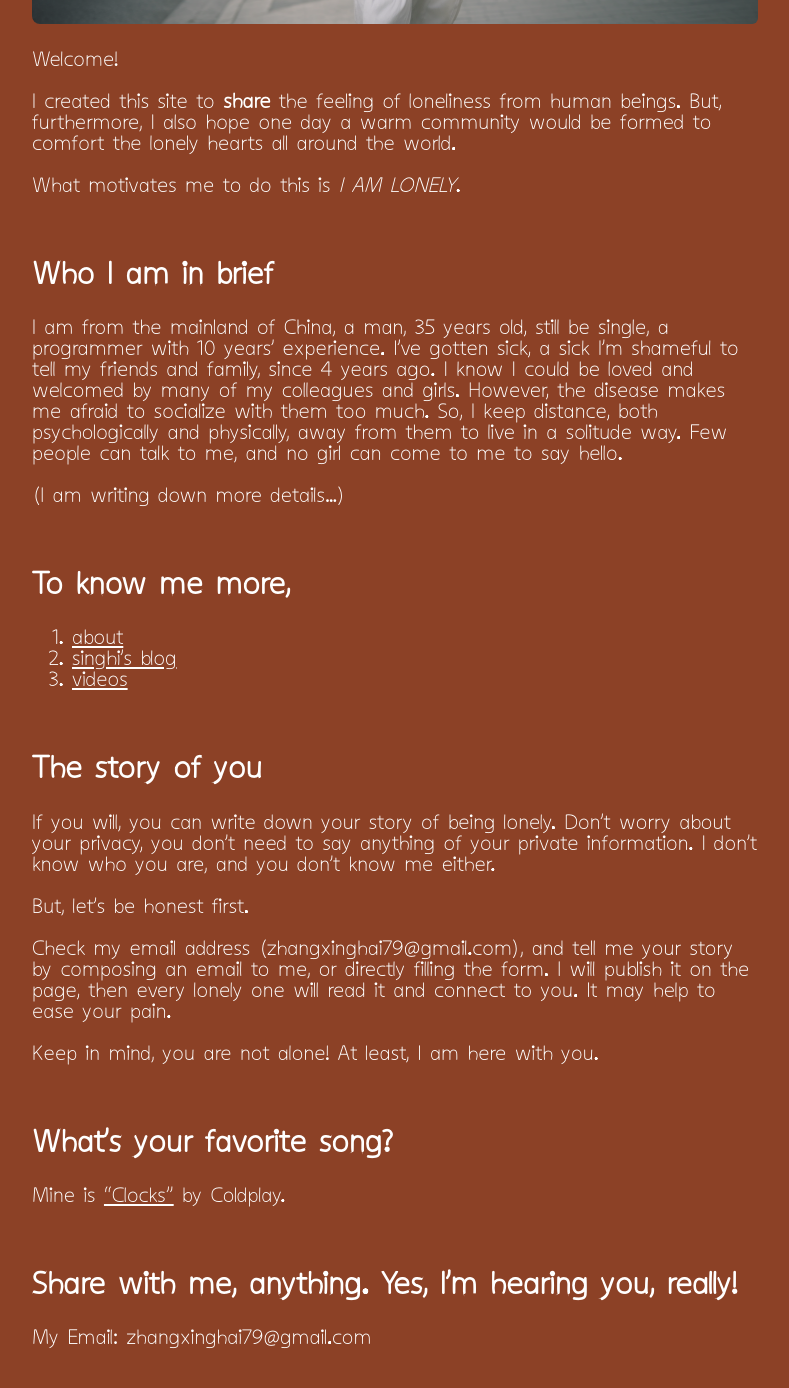
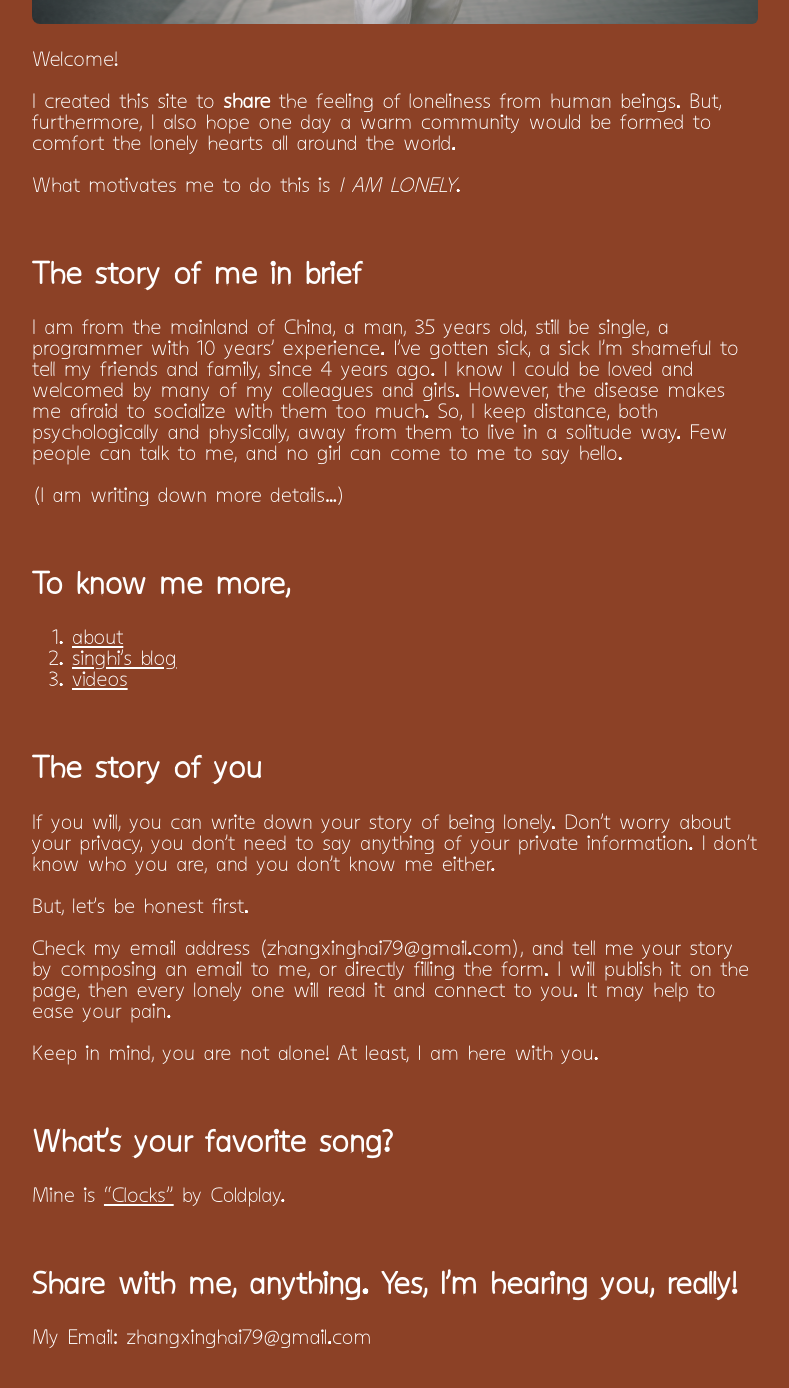
Before and after one commit to zxh19890103/longloneliness, a Jekyll site: the page built from index.md, in a window 1280 px wide and 1400 px high, scrolled down 701 px. Shown: the top 1388 px of the window, without its empty margins (245-1034 px from the left). Built offline with Jekyll 4.4.1, drawn with Linux system fonts in a browser that asks for light colours; some of the changed text lies outside the part shown.

Commit message:
Update index.md

```diff
--- a/index.md
+++ b/index.md
@@ -17,7 +17,7 @@ I created this site to **share** the feeling of loneliness from human beings. Bu
 
 What motivates me to do this is _I AM LONELY_.
 
-## Who I am in brief
+## The story of me in brief
 
 I am from the mainland of China, a man, 35 years old, still be single, a programmer with 10 years' experience. I've gotten sick, a sick I'm shameful to tell my friends and family, since 4 years ago. I know I could be loved and welcomed by many of my colleagues and girls. However, the disease makes me afraid to socialize with them too much. So, I keep distance, both psychologically and physically, away from them to live in a solitude way. Few people can talk to me, and no girl can come to me to say hello.
 
```
Also changed, not shown: other parts of index.md (+1 -1 lines).
